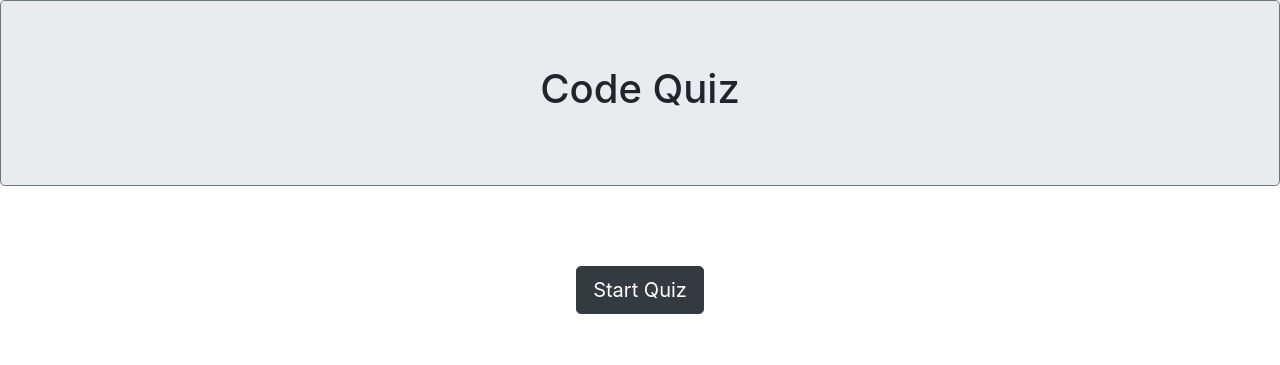
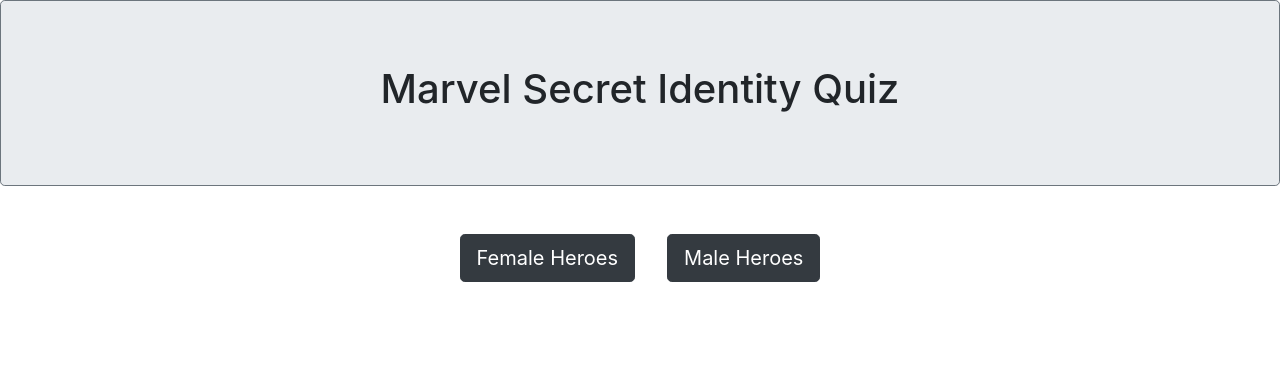
Before and after one commit to bryanbloomquist/code-quiz, a plain HTML site: page index.html in a window 1280 px wide. Drawn offline with nearby package versions, Linux system fonts and the light colour scheme.

Commit message:
added function to select between the two quizzes

```diff
--- a/assets/javascript/script.js
+++ b/assets/javascript/script.js
@@ -87,11 +87,8 @@ const maleSuperHeroes = [
 
 const gameplay = document.querySelector("#gameplay");
 
-let counter = 0;
-let playerScore = 0;
-let timer = 150;
-let currentAnswer = "";
-let intervalId = 0;
+let counter, playerScore, timer, intervalId, currentAnswer;
+let questionArray = [];
 
 const pageLoad = () => {
   counter = 0;
@@ -99,15 +96,27 @@ const pageLoad = () => {
   timer = 150;
   currentAnswer = "";
   intervalId = 0;
-  let startButton = document.createElement("button");
-  startButton.setAttribute("class", "btn btn-lg btn-dark m-5");
-  startButton.setAttribute("type", "button");
-  startButton.setAttribute("id", "startButton");
-  startButton.innerHTML = "Start Quiz"
-  gameplay.appendChild(startButton);
-  document.getElementById("startButton").addEventListener("click", function () {
-    startGame();
-  });
+  questionArray = [];
+  let fStartButton = document.createElement("button");
+  fStartButton.setAttribute("class", "btn btn-lg btn-dark m-3 sBtn");
+  fStartButton.setAttribute("type", "button");
+  fStartButton.setAttribute("id", "fStartButton");
+  fStartButton.innerHTML = "Female Heroes"
+  gameplay.appendChild(fStartButton);
+  let mStartButton = document.createElement("button");
+  mStartButton.setAttribute("class", "btn btn-lg btn-dark m-3 sBtn");
+  mStartButton.setAttribute("type", "button");
+  mStartButton.setAttribute("id", "mStartButton");
+  mStartButton.innerHTML = "Male Heroes"
+  gameplay.appendChild(mStartButton);
+  let btnEls = document.querySelectorAll(".sBtn")
+  for (let i = 0; i < btnEls.length; i++) {
+    let buttonEl = btnEls[i];
+    buttonEl.addEventListener("click", function () {
+      let array = buttonEl.innerHTML;
+      startGame(array);
+    })
+  };
 }
 
 pageLoad();
@@ -125,9 +134,14 @@ const shuffleArray = (array) => {
   return array;
 };
 
-const startGame = () => {
+const startGame = (array) => {
+  if (array === "Female Heroes") {
+    questionArray = questionArray.concat(femaleSuperHeroes);
+  } else if (array === "Male Heroes") {
+    questionArray = questionArray.concat(maleSuperHeroes);
+  }
   shuffleArray(questionArray);
-  gameplay.removeChild(startButton);
+  gameplay.innerHTML = "";
   let qCard = document.createElement("div");
   qCard.setAttribute("class", "card border border-success");
   gameplay.appendChild(qCard);
--- a/index.html
+++ b/index.html
@@ -16,7 +16,7 @@
 <body>
   <header>
     <div class="jumbotron border border-secondary text-center">
-      <h1 id="timer">Code Quiz</h1>
+      <h1 id="timer">Marvel Secret Identity Quiz</h1>
     </div>
   </header>
   <section>
```
